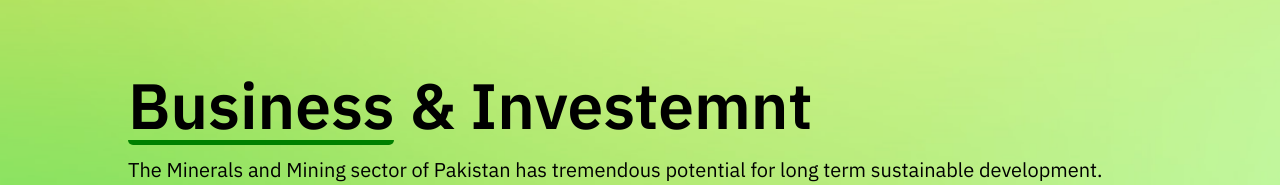
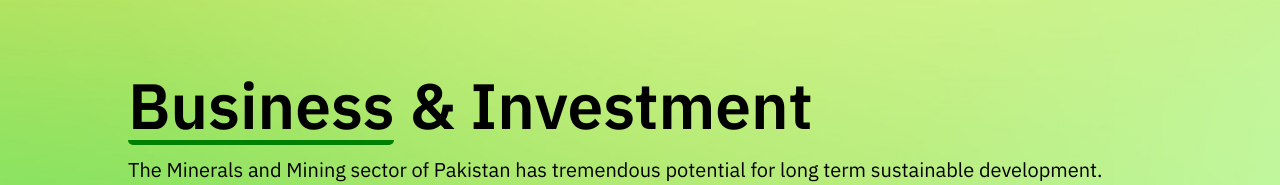
Before and after one commit to realAbdullah4504/mineral-app, a React (Create React App) app: page /business-investment in a window 1280 px wide. Shown: the part 253-438 px from the top of the page. Built offline with nearby package versions, Linux system fonts and the light colour scheme; a web font is replaced by a local one.

Commit message:
6th Change Header Links
Header Links application of Class and avenue ..

```diff
--- a/src/components/AvenueForMineralSlider/avenueSliderData.js
+++ b/src/components/AvenueForMineralSlider/avenueSliderData.js
@@ -25,9 +25,9 @@ export const SliderData = [
         img: Slider4,
         description: "Thar coal field covers an area of 9100 square kilometers with total resources exceeding 175 billion tons, which is one of the largest coal deposits in the world. The portion of coal resources have been divided in 12 blocks out of which 3 blocks have been allocated to local and international companies for mining, power generation and gasification. Two mining projects are in commercial production while the remaining blocks are available for investment."
     },
-    // {
-    //     title: "PINK ROCK SALT PROCESSING PLANT",
-    //     img: Slider5,
-    //     description: "The global Pink Himalayan Salt market was worth USD226.2 million in 2022 and is expected to grow upto USD265.7 million by 2028. The estimated reserves of pink salt in Pakistan are 10 billion tons which provides an opportunity to set up a state of the art rock salt upgradation & packing facility in Khewra/Warcha or Kalabagh. PMDC has signed a joint venture with Miracle Saltworks Collective Inc (MSCI) in Aug 2023 which will allow MSCI to invest $200 million with an estimated 150,000 tons of finished product, commencing from 2025."
-    // }
+     {
+         title: "PINK ROCK SALT PROCESSING PLANT",
+         img: Slider5,
+         description: "The global Pink Himalayan Salt market was worth USD226.2 million in 2022 and is expected to grow upto USD265.7 million by 2028. The estimated reserves of pink salt in Pakistan are 10 billion tons which provides an opportunity to set up a state of the art rock salt upgradation & packing facility in Khewra/Warcha or Kalabagh. PMDC has signed a joint venture with Miracle Saltworks Collective Inc (MSCI) in Aug 2023 which will allow MSCI to invest $200 million with an estimated 150,000 tons of finished product, commencing from 2025."
+     }
 ]
--- a/src/components/layout/Header/index.jsx
+++ b/src/components/layout/Header/index.jsx
@@ -82,7 +82,7 @@ const Header = ({ title = "" }) => {
               <Link to="/">Home</Link>
               <ul className="has_sub_menu">
                 <li>
-                Investment
+                <div className="cursor-pointer" onClick={() => handleNavigate("/business-investment")}>Investment</div>
                   <ul className="sub_menu">
                     {SubMenuInvestment?.map((data, i) => (
                       <Link to={data?.link} key={i}>
@@ -131,7 +131,7 @@ const Header = ({ title = "" }) => {
               </ul>
               <ul className="has_sub_menu">
                 <li >
-                  <div onClick={() => handleNavigate("/legal-framework")}>Legal</div>
+                  <div className="cursor-pointer" onClick={() => handleNavigate("/legal-framework")}>Legal</div>
                   <ul className="sub_menu services_sub_menus mega_menu_legal">
                     <div className="services_sub_menu_inner">
                       <div className="services_sub_menu">
--- a/src/pages/BusinessInvestment/index.js
+++ b/src/pages/BusinessInvestment/index.js
@@ -95,10 +95,10 @@ function BusinessInvestment() {
               >
                 Business
               </span>{" "}
-              & Investemnt
+              & Investment
             </h1>
           }
-          content="The Minerals and Mining sector of Pakistan has tremendous potential for long term sustainable development. Being a mineral-rich country, Pakistan offers a diverse range of minerals and gemstones, across the country, with massive potential for national and foreign investment"
+          content="The Minerals and Mining sector of Pakistan has tremendous potential for long term sustainable development. Being a mineral-rich country, Pakistan offers a diverse range of minerals and gemstones, across the country, with massive potential for national and foreign investment."
           height="90%"
           width="80%"
           introHeight="280px"
```
